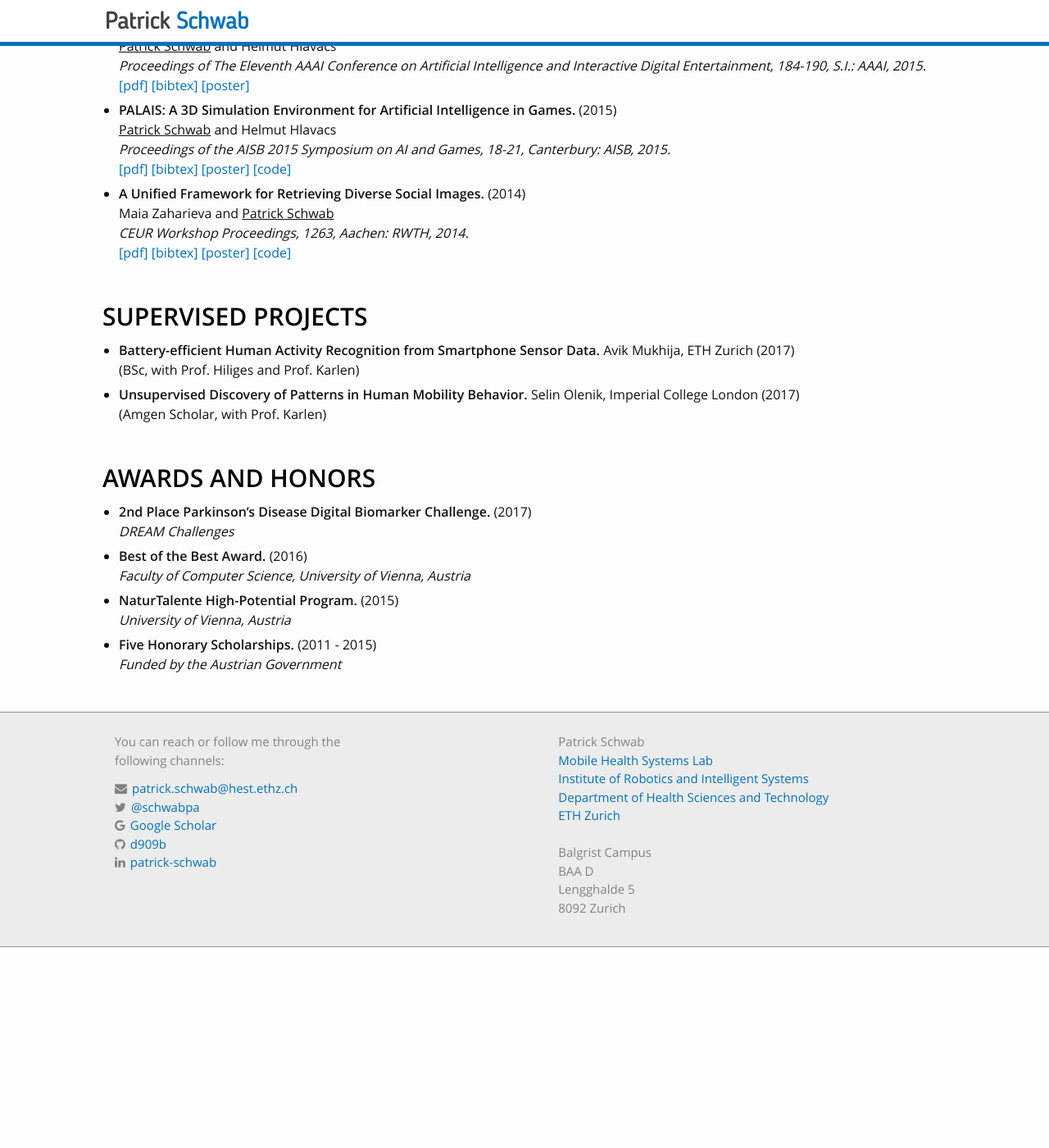
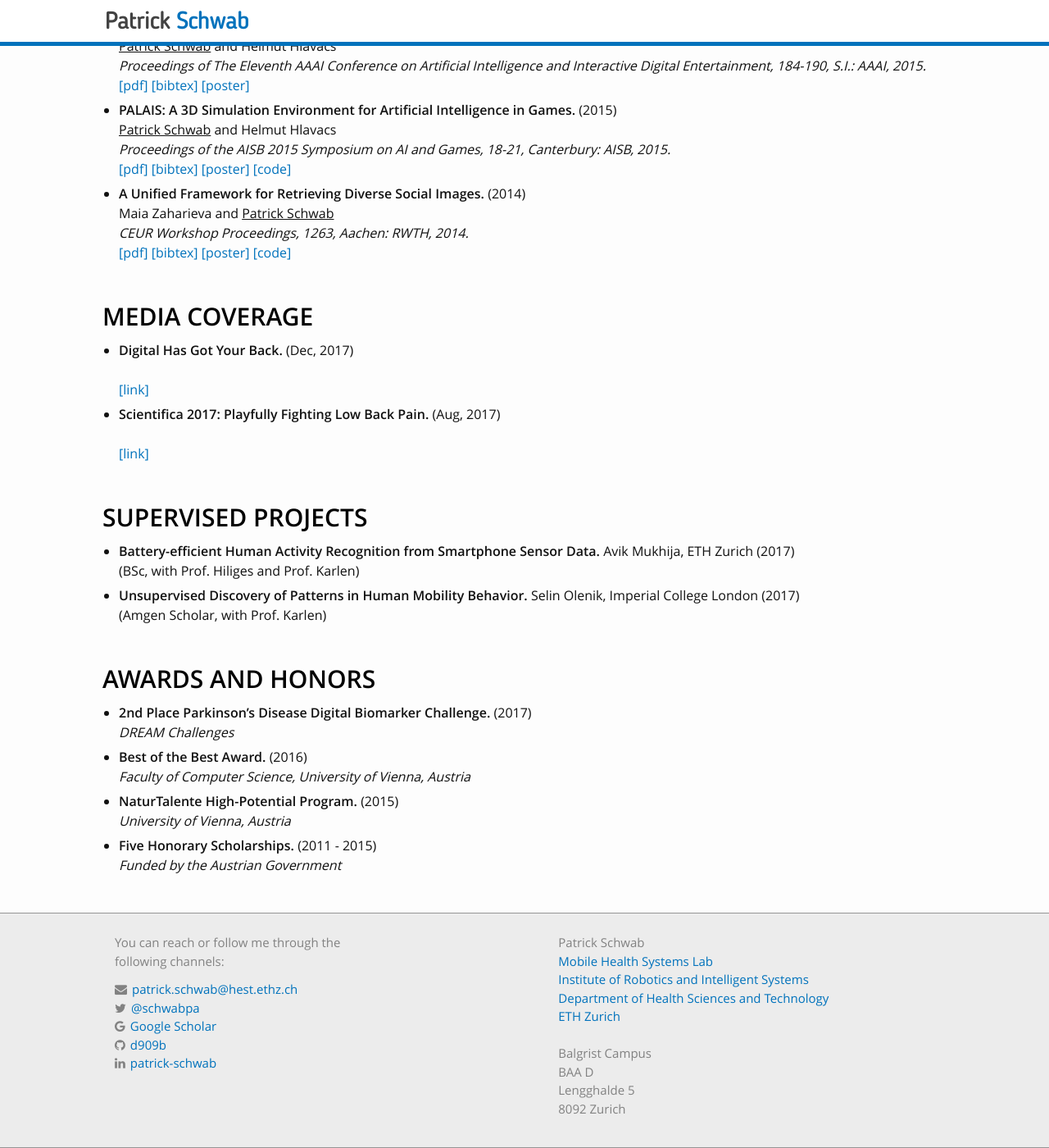
Before and after one commit to d909b/d909b.github.io, a Jekyll site: the page built from index.html, in a window 1280 px wide and 1400 px high, scrolled down 1516 px. Shown: the whole window at 82% size. Built offline with Jekyll 4.4.1, drawn with Linux system fonts in a browser that asks for light colours; nearby versions of some CDN libraries; library files that are not in the unit come from our copies; before the commit the page ends 2671 px from its top, so only the background shows below that.

Commit message:
Added media coverage

```diff
--- a/_sass/_layout.scss
+++ b/_sass/_layout.scss
@@ -295,7 +295,7 @@ p .fa {
     text-decoration: underline;
 }
 
-.publication-title, .supervision-title, .award-title {
+.publication-title, .supervision-title, .award-title, .media-title {
     font-family: 'open_sanssemibold';
 }
 
--- a/index.html
+++ b/index.html
@@ -79,6 +79,16 @@ layout: default
     </div>
 
     <div class="row">
+      <h1 class="whyText">Media Coverage</h1>
+    </div>
+
+    <div class="row">
+      <ul ng-repeat="media in media_coverage">
+        <media media="media"></media>
+      </ul>
+    </div>
+
+    <div class="row">
       <h1 class="whyText">Supervised Projects</h1>
     </div>
 
--- a/js/application.js
+++ b/js/application.js
@@ -26,6 +26,13 @@ angular.module('components', [])
                     return {
                       restrict: 'E',
                       templateUrl: "/ng-templates/award.html"
+                    };
+                  })
+       .directive('media',
+                  function() {
+                    return {
+                      restrict: 'E',
+                      templateUrl: "/ng-templates/media.html"
                     };
                   })
        .config(function($interpolateProvider){
@@ -170,6 +177,21 @@ app.controller('AppController', function($scope){
             venue: "Funded by the Austrian Government",
             date: "2011 - 2015"
         }
+    ];
+
+    $scope.media_coverage = [
+        {
+            title: "Digital Has Got Your Back.",
+            venue: "Neue Zürcher Zeitung (NZZ)",
+            date: "Dec, 2017",
+            link: "https://bytebucket.org/d909b/scientific-artifacts/raw/219f67c6c5fb9b8c93d628bd5d6632b4261c004e/nzz_4.12.2017.JPG"
+        },
+        {
+            title: "Scientifica 2017: Playfully Fighting Low Back Pain.",
+            venue: "ETH Zurich News",
+            date: "Aug, 2017",
+            link: "https://www.youtube.com/watch?v=N1Pk3586M0E"
+        },
     ]
 });
 
--- /dev/null
+++ b/ng-templates/media.html
@@ -0,0 +1,6 @@
+<li class="media-class">
+	<span class="media-title" id="{a{ media.title }a}">{a{ media.title }a}</span>
+	<span class="media-date">({{ media.date }})</span><br>
+	<span class="media-venue" ng-bind-html="media.venue"></span><br>
+	<a ng-if="media.link" href="{{ media.link }}">[link]</a>
+</li>
```
